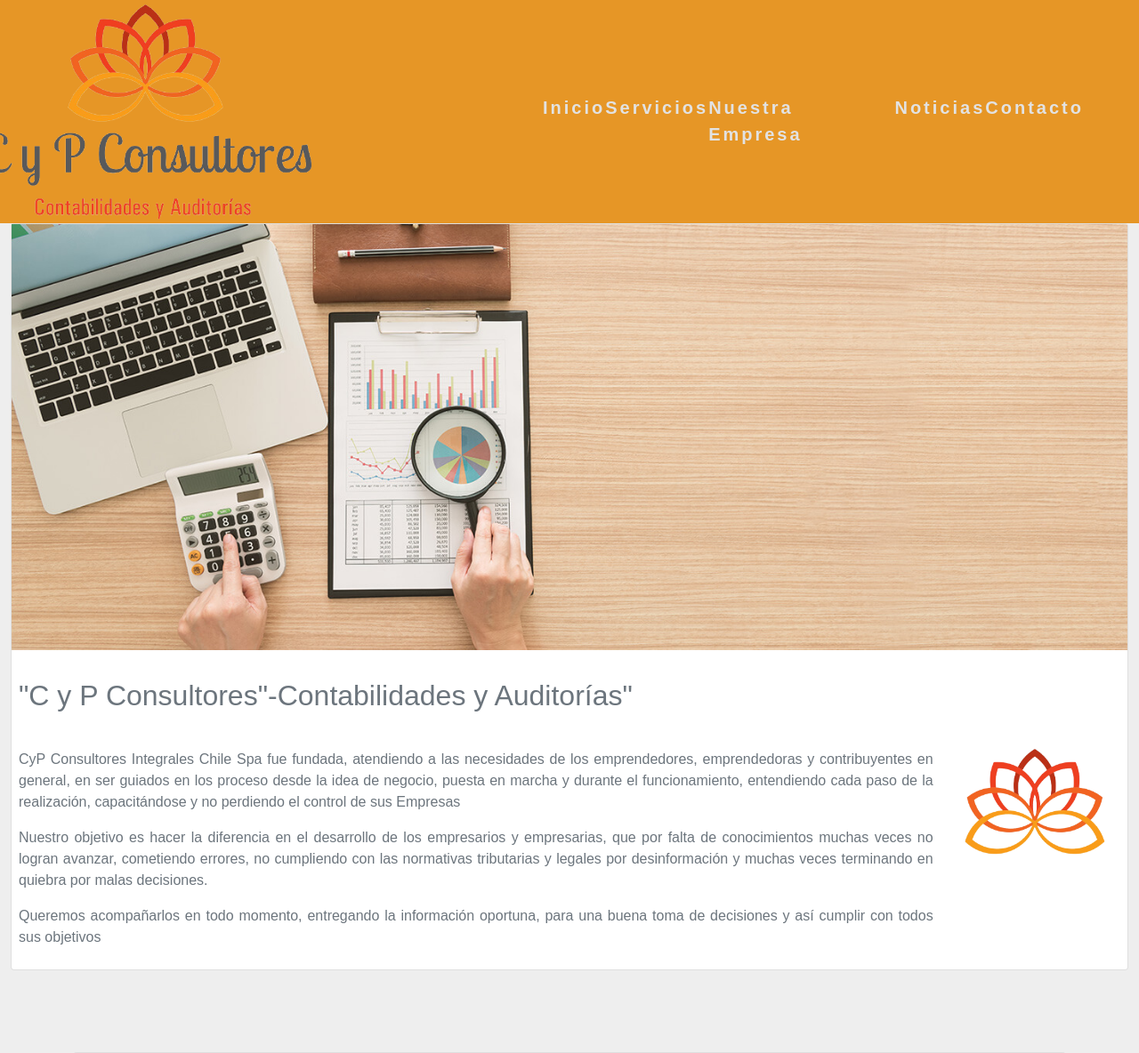
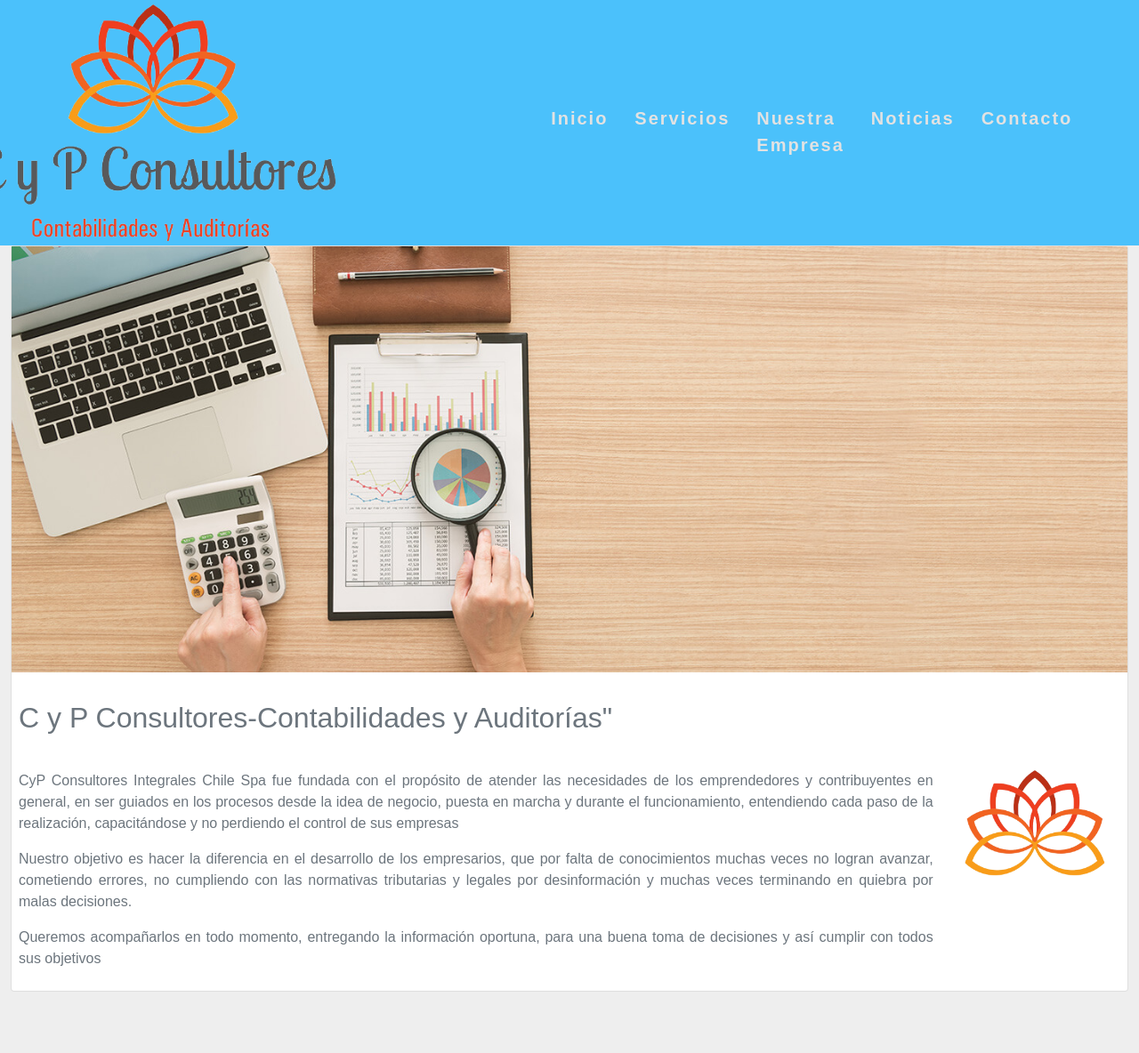
Before and after one commit to Toqui012/ContabilidadCeci, a PHP site: page /nuestraEmpresa.html in a window 1280 px wide. Shown: the top 1184 px of the page at 89% size. Run offline with PHP 8.4, Linux system fonts and the light colour scheme; some libraries are stand-ins or nearby versions.

Commit message:
nuevos colores

```diff
--- a/nuestraEmpresa.html
+++ b/nuestraEmpresa.html
@@ -40,12 +40,12 @@
         <br>
 
         <div class="col m-2">
-          <h2 class="title"><blockquote>"C y P Consultores"-Contabilidades y Auditorías"</blockquote></h2>
+          <h2 class="title"><blockquote>C y P Consultores-Contabilidades y Auditorías"</blockquote></h2>
 
           <div class="row">
              <div class="text-content col-md-10 container pt-4" style="text-align: justify;">
-              <p>CyP Consultores Integrales Chile Spa fue fundada, atendiendo a las necesidades de los emprendedores, emprendedoras y contribuyentes en general, en ser guiados en los proceso desde la idea de negocio, puesta en marcha y durante el funcionamiento, entendiendo cada paso de la realización, capacitándose y no perdiendo el control de sus Empresas </p>
-              <p>Nuestro objetivo es hacer la diferencia en el desarrollo de los empresarios y empresarias, que por falta de conocimientos muchas veces no logran avanzar, cometiendo errores, no cumpliendo con las normativas tributarias y legales por desinformación y muchas veces terminando en quiebra por malas decisiones. </p>
+              <p>CyP Consultores Integrales Chile Spa fue fundada con el propósito de atender las necesidades de los emprendedores y contribuyentes en general, en ser guiados en los procesos desde la idea de negocio, puesta en marcha y durante el funcionamiento, entendiendo cada paso de la realización, capacitándose y no perdiendo el control de sus empresas</p>
+              <p>Nuestro objetivo es hacer la diferencia en el desarrollo de los empresarios, que por falta de conocimientos muchas veces no logran avanzar, cometiendo errores, no cumpliendo con las normativas tributarias y legales por desinformación y muchas veces terminando en quiebra por malas decisiones.</p>
               <p>Queremos acompañarlos en todo momento, entregando la información oportuna, para una buena toma de decisiones y así cumplir con todos sus objetivos</p>
             </div>
 
--- a/style.css
+++ b/style.css
@@ -30,7 +30,7 @@
     justify-content: space-around;
     align-items: center;
     min-height: 6vh;
-    background-color: #e69626;
+    background-color: #4bc1fb;
     font-family: sans-serif;
     z-index: 2;
 }
@@ -57,9 +57,11 @@
 .nav-links a {
     color: rgb(226, 226, 226);
     text-decoration: none;
-    letter-spacing: 3px;
+    letter-spacing: 2px;
     font-weight: bold;
     font-size: 20px;
+    margin-right: 30px;
+    text-align: ;
 }
 
 .nav-links a:hover{
@@ -94,7 +96,7 @@
         right: 0px;
         height: 100%;
         top: 0;
-        background: #F79F1F;
+        background: #0097e6;
         display: flex;
         flex-direction: column;
         align-items: center;
@@ -156,7 +158,7 @@
 
 
 #imgLogo{
-    width: 20vh;
+    width: 22vh;
     transform: translateX(-5vh);
     padding-bottom: 5px;
     padding-top: 5px;
@@ -403,7 +405,7 @@
 /* Footer Code */
 .site-footer
 {
-  background-color: #e69626;
+  background-color: #4bc1fb;
   padding:10px 0 20px;
   font-size:15px;
   line-height:24px;
```
